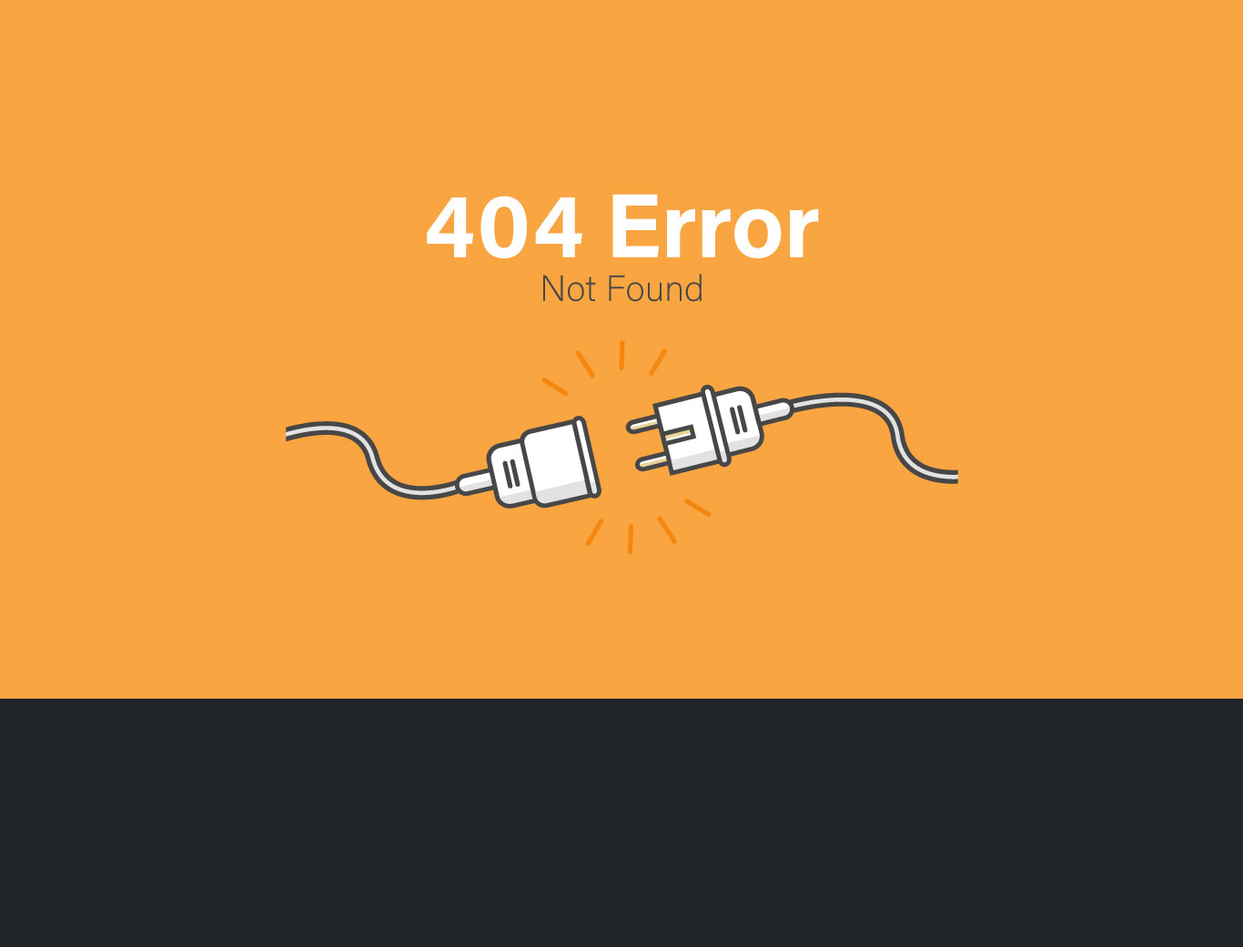
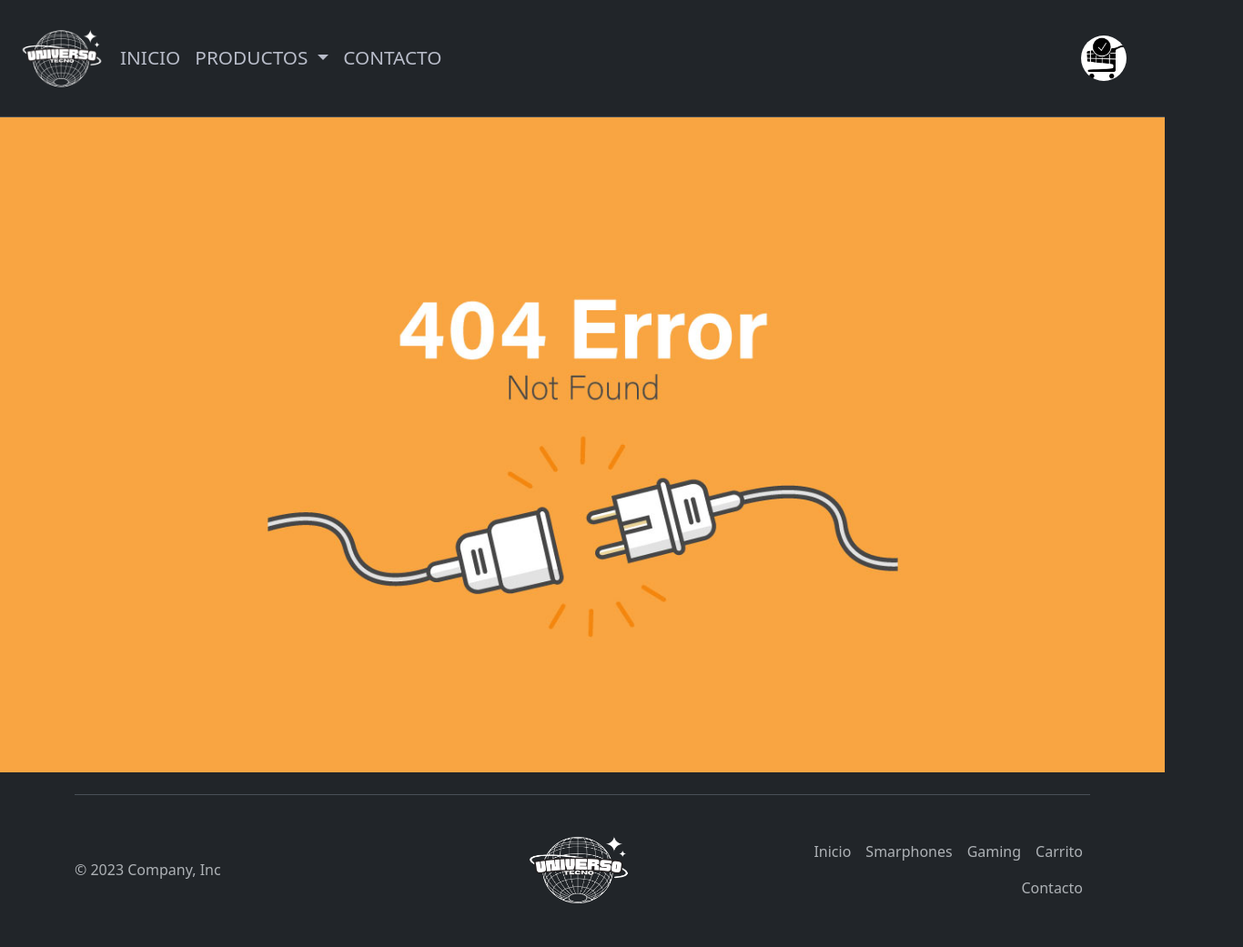
Before and after one commit to onlyvox77/PF-Pueyo, a website: page html/404error.html in a window 1280 px wide. Shown: the whole page at 91% size, 1366 px wide, since content can reach past the window. Before the commit the page ends 800 px from the top, so only its background shows below. Drawn offline with nearby package versions, Linux system fonts and the light colour scheme.

Commit message:
se terminoooo

```diff
--- a/html/404error.html
+++ b/html/404error.html
@@ -14,5 +14,70 @@
 </head>
 
 <body>
-<img src="../img/eror-404.jpg" alt="Error 404">
+    <!-- NAVBAR -->
+    <nav class="navbar navbar-expand-lg bg-dark border-bottom border-body sticky-top " data-bs-theme="dark">
+        <div class="container-fluid">
+            <a href="../index.html" class="linkLogo" target="_blank">
+                <img class="imgLogo" src="../img/logo.png" alt="Logo">
+            </a>
+            <button class="navbar-toggler" type="button" data-bs-toggle="collapse" data-bs-target="#navbarNavAltMarkup"
+                aria-controls="navbarNavAltMarkup" aria-expanded="false" aria-label="Toggle navigation">
+                <span class="navbar-toggler-icon"></span>
+            </button>
+            <div class="collapse navbar-collapse position-relative" id="navbarNavAltMarkup">
+                <div class="navbar-nav justify-content-lg-center navBar">
+                    <a class="nav-link active" aria-current="page" href="../index.html">Inicio</a>
+                    <a class="nav-item dropdown">
+                        <a class="nav-link dropdown-toggle" href="#" role="button" data-bs-toggle="dropdown"
+                            aria-expanded="false">
+                            Productos
+                        </a>
+                        <ul class="dropdown-menu">
+                            <li><a class="dropdown-item" href="smartphone.html">Smartphones</a></li>
+                            <li><a class="dropdown-item" href="auriculares.html">Auriculares</a></li>
+                            <li>
+                                <hr class="dropdown-divider">
+                            </li>
+                            <li><a class="dropdown-item" href="gaming.html">Gaming</a></li>
+                        </ul>
+                    </a>
+                    <a class="nav-link" href="contacto.html">Contacto</a>
+                </div>
+            </div>
+            <div>
+                <a href="404error.html"><img class="imgCarrito" src="../img/carrito.png" alt="Carrito de compras"></a>
+            </div>
+        </div>
+    </nav>
+    <img class="error404" src="../img/eror-404.jpg" alt="Error 404">
+
+    <!-- FOOTER -->
+    <div class="container">
+        <footer class="d-flex flex-wrap justify-content-between align-items-center py-3 my-4 border-top">
+            <p class="col-md-4 mb-0 text-body-secondary">&copy; 2023 Company, Inc</p>
+
+            <a href="../index.html"
+                class="col-md-4 d-flex align-items-center justify-content-center mb-3 mb-md-0 me-md-auto link-body-emphasis text-decoration-none">
+                <img src="../img/logo.png" class="bi me-2" width="140" height="132">
+                <use xlink:href="#bootstrap" /></svg>
+            </a>
+
+            <ul class="nav col-md-4 justify-content-end">
+                <li class="nav-item"><a href="../index.html" class="nav-link px-2 text-body-secondary">Inicio</a></li>
+                <li class="nav-item"><a href="smartphone.html" class="nav-link px-2 text-body-secondary">Smarphones</a>
+                </li>
+                <li class="nav-item"><a href="gaming.html" class="nav-link px-2 text-body-secondary">Gaming</a></li>
+                <li class="nav-item"><a href="404error.html" class="nav-link px-2 text-body-secondary">Carrito</a></li>
+                <li class="nav-item"><a href="contacto.html" class="nav-link px-2 text-body-secondary">Contacto</a></li>
+            </ul>
+        </footer>
+    </div>
+
+    <div class="b-example-divider"></div>
+
+    <!-- BOOTSTRAP -->
+    <script src="https://cdn.jsdelivr.net/npm/bootstrap@5.3.2/dist/js/bootstrap.bundle.min.js"
+        integrity="sha384-C6RzsynM9kWDrMNeT87bh95OGNyZPhcTNXj1NW7RuBCsyN/o0jlpcV8Qyq46cDfL"
+        crossorigin="anonymous"></script>
+
 </body>
--- a/scss/main.scss
+++ b/scss/main.scss
@@ -24,3 +24,8 @@
     box-shadow: 10px 4px 15px $cuatriColor;
     transition: box-shadow 0.4s;
 }
+
+.error404 {
+    width: 100%;
+    height: 100%;
+}
```
Also changed, not shown: scss/main.css, 1 other file.
